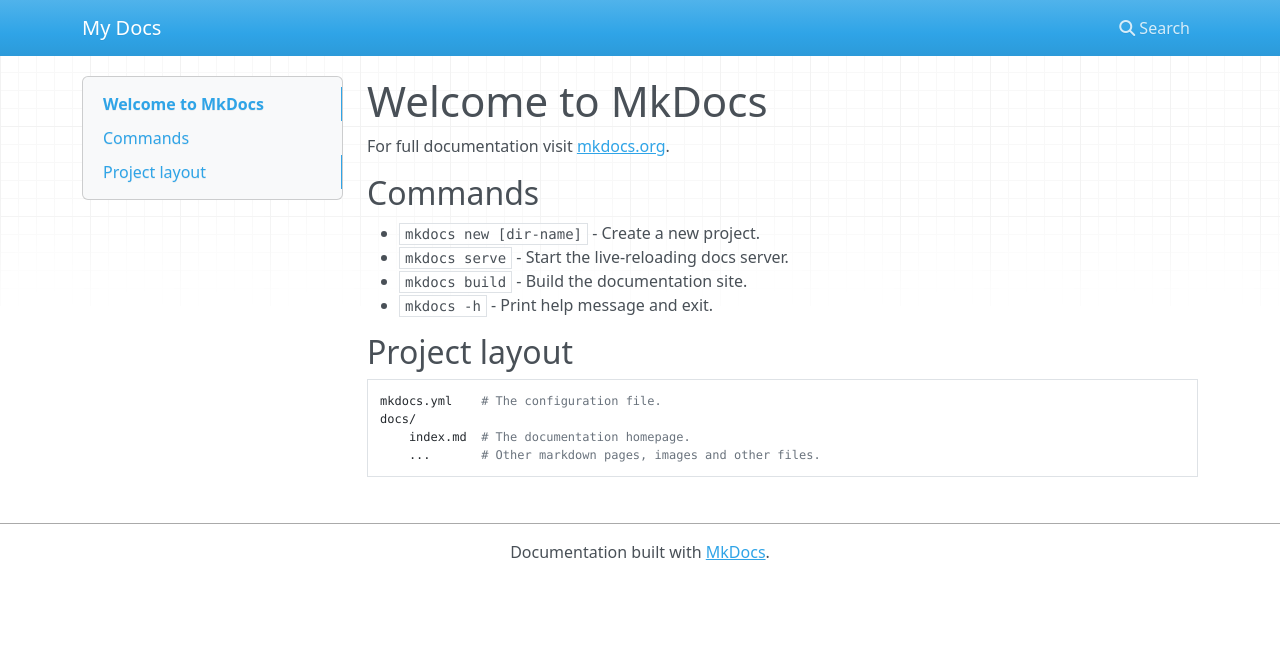
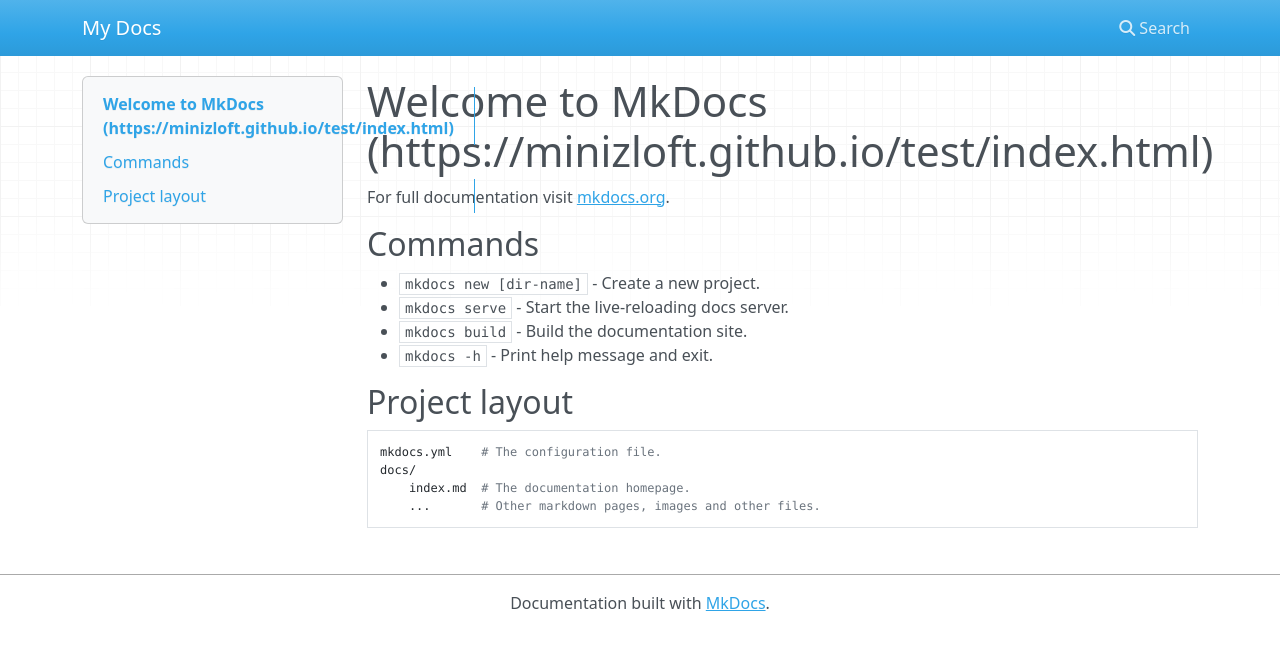
Before and after one commit to minizloft/test, an MkDocs documentation site: the page built from docs/index.md, in a window 1280 px wide. Shown: the top 650 px of the page. Built offline with MkDocs 1.6.1, drawn with Linux system fonts in a browser that asks for light colours; nearby versions of some CDN libraries; part of the change alters nothing that is shown.

Commit message:
Update index.md (and trigger ci workflow)

```diff
--- a/docs/index.md
+++ b/docs/index.md
@@ -1,4 +1,4 @@
-# Welcome to MkDocs
+# Welcome to MkDocs (https://minizloft.github.io/test/index.html)
 
 For full documentation visit [mkdocs.org](https://www.mkdocs.org).
 
```
